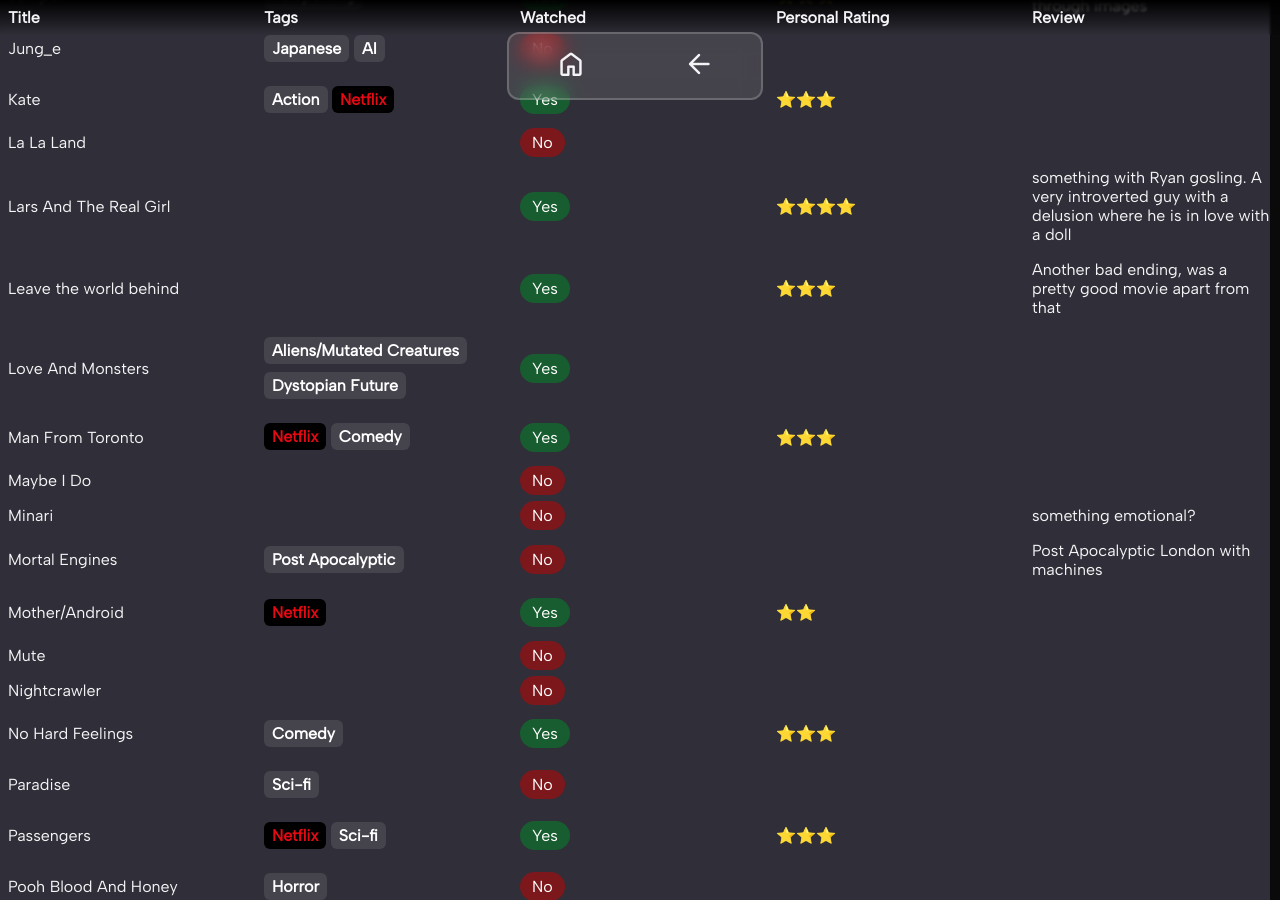
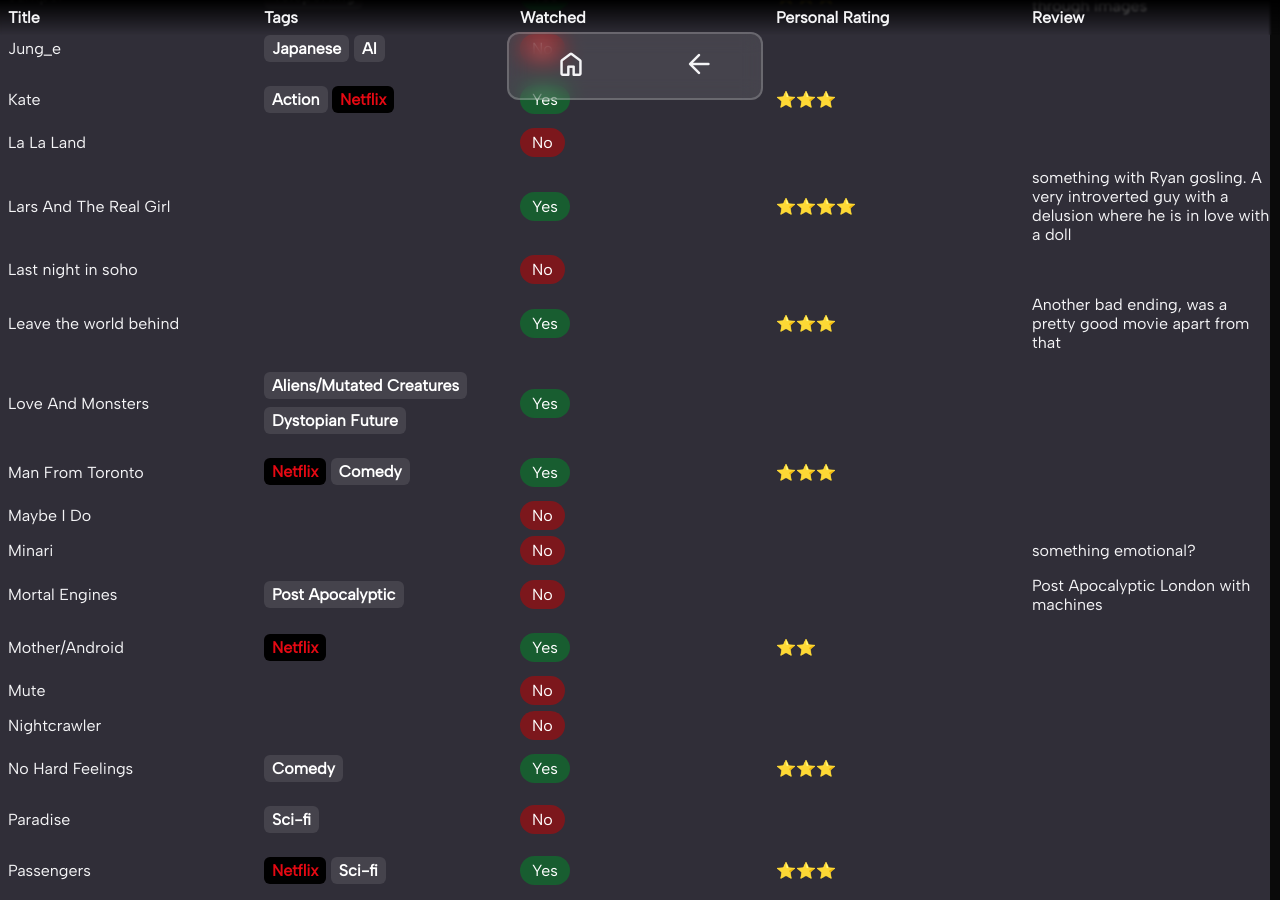
Before and after one commit to Plueres/Plueres.github.io, a Jekyll site: the page built from pages/movielist.md, in a window 1280 px wide and 900 px high, scrolled down 2590 px. Built offline with Jekyll 4.4.1, drawn with Linux system fonts in a browser that asks for light colours; some web fonts are replaced.

Commit message:
Update Lists “movies”

```diff
--- a/_data/movies.yml
+++ b/_data/movies.yml
@@ -184,6 +184,8 @@
     personal_rating: 4
     review: something with Ryan gosling. A very introverted guy with a delusion
       where he is in love with a doll
+  - watched: "!no"
+    title: Last night in soho
   - watched: "!yes"
     title: Leave the world behind
     personal_rating: 3
```
